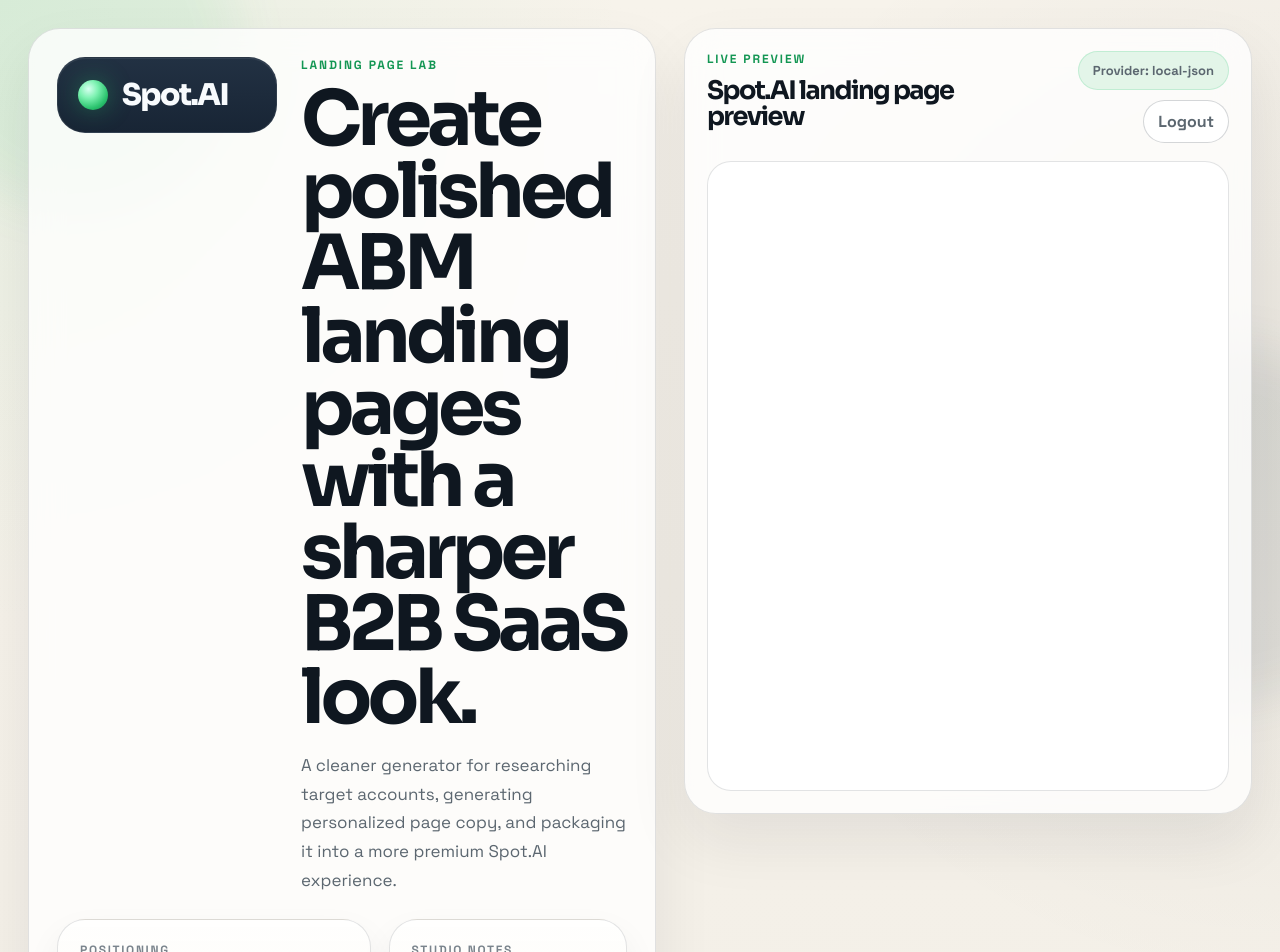
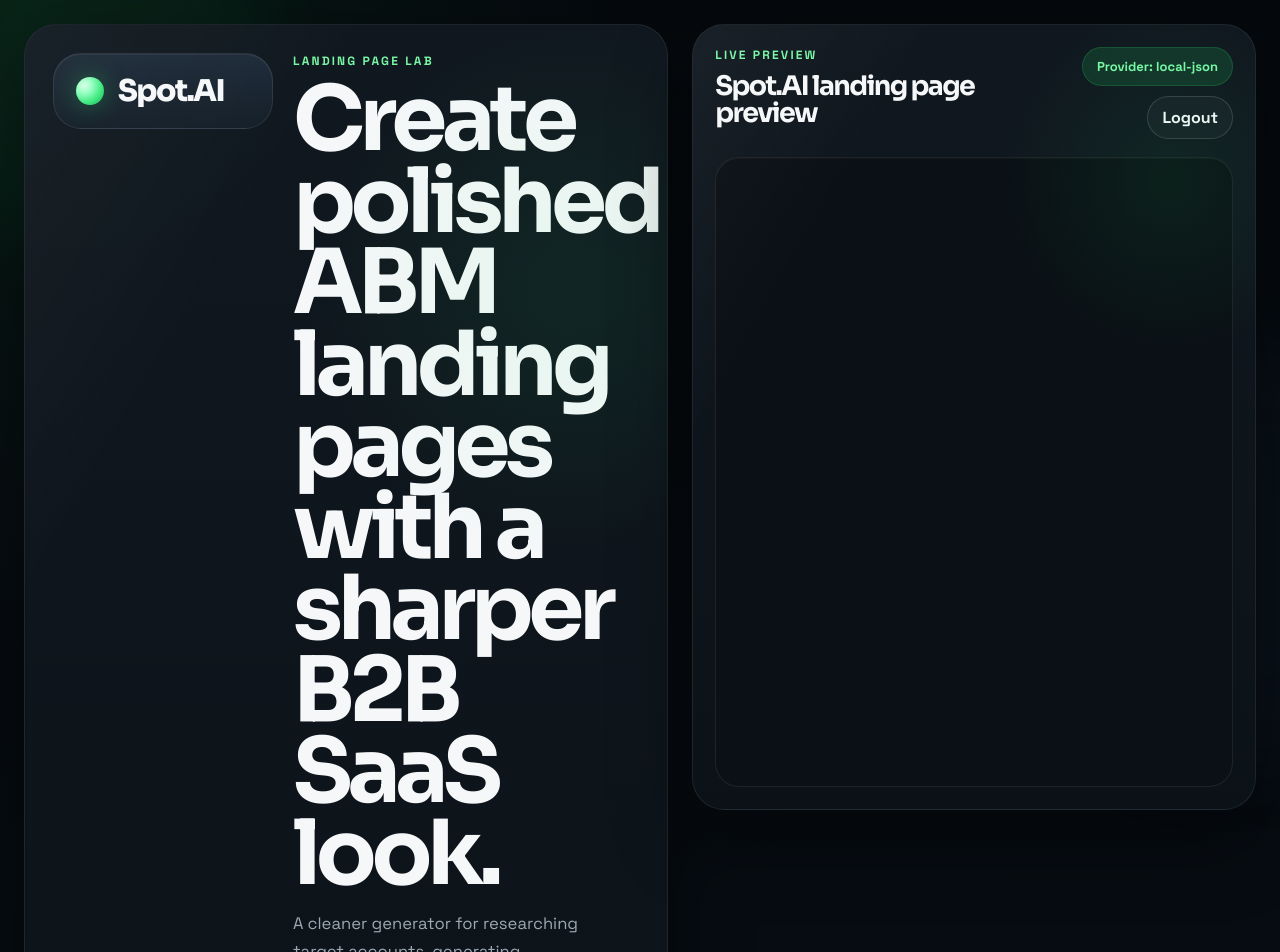
Before and after one commit to vaankit/LandingPageABM, a website: page public/index.html in a window 1280 px wide. Shown: the top 952 px of the page. Drawn offline with Linux system fonts and the light colour scheme; no server answers.

Commit message:
Align app shell with darker HackerRank-inspired theme

```diff
--- a/public/styles.css
+++ b/public/styles.css
@@ -1,19 +1,20 @@
 :root {
-  --bg: #f2efe8;
-  --bg-soft: #ece7de;
-  --surface: rgba(255, 255, 255, 0.78);
-  --surface-strong: #ffffff;
-  --surface-dark: #182028;
-  --line: rgba(21, 31, 39, 0.12);
-  --line-strong: rgba(21, 31, 39, 0.18);
-  --text: #0f1720;
-  --text-soft: #5c6770;
-  --text-faint: #7a848c;
-  --accent: #2ac26d;
-  --accent-deep: #139653;
-  --accent-soft: rgba(42, 194, 109, 0.12);
-  --shadow-lg: 0 28px 60px rgba(23, 30, 38, 0.08);
-  --shadow-md: 0 16px 36px rgba(23, 30, 38, 0.06);
+  --page-bg: #060b10;
+  --page-bg-soft: #0b1218;
+  --surface: #0f171f;
+  --surface-2: #111c25;
+  --surface-3: #15212b;
+  --surface-glass: rgba(18, 27, 35, 0.88);
+  --line: rgba(255, 255, 255, 0.08);
+  --line-strong: rgba(255, 255, 255, 0.14);
+  --text: #f5f7f9;
+  --text-soft: #9ca8b3;
+  --text-faint: #6d7882;
+  --accent: #27e36a;
+  --accent-bright: #79f7a5;
+  --accent-soft: rgba(39, 227, 106, 0.14);
+  --shadow-lg: 0 28px 80px rgba(0, 0, 0, 0.42);
+  --shadow-md: 0 18px 40px rgba(0, 0, 0, 0.26);
   --radius-xl: 32px;
   --radius-lg: 24px;
   --radius-md: 18px;
@@ -33,9 +34,9 @@ body {
   font-family: "Space Grotesk", system-ui, sans-serif;
   color: var(--text);
   background:
-    radial-gradient(circle at top left, rgba(42, 194, 109, 0.08), transparent 26%),
-    radial-gradient(circle at right 20%, rgba(15, 23, 32, 0.06), transparent 28%),
-    linear-gradient(180deg, #f7f3eb 0%, #f0ece4 100%);
+    radial-gradient(circle at top left, rgba(39, 227, 106, 0.08), transparent 24%),
+    radial-gradient(circle at bottom right, rgba(121, 247, 165, 0.05), transparent 18%),
+    linear-gradient(180deg, #05090d 0%, #091017 100%);
 }
 
 img,
@@ -64,33 +65,34 @@ input {
 .ambient {
   position: absolute;
   border-radius: 999px;
-  filter: blur(24px);
+  filter: blur(42px);
+  opacity: 0.5;
 }
 
 .ambient-a {
-  width: 320px;
-  height: 320px;
-  top: -110px;
+  width: 360px;
+  height: 360px;
+  top: -100px;
   left: -80px;
-  background: rgba(42, 194, 109, 0.08);
+  background: rgba(39, 227, 106, 0.11);
 }
 
 .ambient-b {
-  width: 360px;
-  height: 360px;
-  right: -120px;
-  bottom: 12%;
-  background: rgba(31, 53, 69, 0.08);
+  width: 420px;
+  height: 420px;
+  right: -150px;
+  bottom: 5%;
+  background: rgba(33, 64, 92, 0.22);
 }
 
 .workspace {
   position: relative;
   z-index: 1;
   display: grid;
-  grid-template-columns: minmax(0, 1.05fr) minmax(420px, 0.95fr);
-  gap: 28px;
-  padding: 28px;
-  align-items: start;
+  grid-template-columns: minmax(0, 0.96fr) minmax(420px, 0.84fr);
+  gap: 24px;
+  min-height: 100vh;
+  padding: 24px;
 }
 
 .content-column,
@@ -103,11 +105,24 @@ input {
 .status-card,
 .research-card,
 .preview-card {
+  position: relative;
+  overflow: hidden;
   border: 1px solid var(--line);
   border-radius: var(--radius-xl);
-  background: var(--surface);
-  backdrop-filter: blur(16px);
+  background:
+    linear-gradient(180deg, rgba(17, 25, 33, 0.96), rgba(11, 18, 24, 0.98));
   box-shadow: var(--shadow-lg);
+}
+
+.hero-card::before,
+.preview-card::before {
+  content: "";
+  position: absolute;
+  inset: 0;
+  background:
+    linear-gradient(120deg, rgba(255, 255, 255, 0.04), transparent 24%),
+    radial-gradient(circle at 85% 20%, rgba(39, 227, 106, 0.08), transparent 22%);
+  pointer-events: none;
 }
 
 .hero-card {
@@ -116,8 +131,8 @@ input {
 
 .hero-top {
   display: grid;
-  grid-template-columns: minmax(180px, 220px) minmax(0, 1fr);
-  gap: 24px;
+  grid-template-columns: 220px minmax(0, 1fr);
+  gap: 20px;
   align-items: start;
 }
 
@@ -125,19 +140,21 @@ input {
   display: inline-flex;
   align-items: center;
   gap: 14px;
-  padding: 18px 20px;
+  min-height: 68px;
+  padding: 18px 22px;
   border-radius: 28px;
-  background: linear-gradient(180deg, #223143 0%, #182535 100%);
-  border: 1px solid rgba(255, 255, 255, 0.08);
-  box-shadow: inset 0 1px 0 rgba(255, 255, 255, 0.08);
+  background:
+    linear-gradient(180deg, rgba(31, 44, 58, 0.96), rgba(20, 31, 41, 0.98));
+  border: 1px solid rgba(255, 255, 255, 0.09);
+  box-shadow: inset 0 1px 0 rgba(255, 255, 255, 0.05);
 }
 
 .brand-dot {
-  width: 30px;
-  height: 30px;
+  width: 28px;
+  height: 28px;
   border-radius: 50%;
-  background: radial-gradient(circle at 35% 30%, #d7fff0 0%, #7ef2b2 32%, #2ac26d 68%, #138048 100%);
-  box-shadow: 0 0 24px rgba(42, 194, 109, 0.38);
+  background: radial-gradient(circle at 30% 30%, #d9ffe8 0%, #96ffc1 28%, #3bea7c 62%, #1ba653 100%);
+  box-shadow: 0 0 24px rgba(39, 227, 106, 0.36);
 }
 
 .brand-type {
@@ -145,16 +162,16 @@ input {
   font-size: 30px;
   font-weight: 800;
   letter-spacing: -0.05em;
-  color: #f8fbfd;
+  color: var(--text);
 }
 
 .eyebrow {
   margin: 0 0 10px;
   font-size: 12px;
   font-weight: 800;
-  letter-spacing: 0.16em;
+  letter-spacing: 0.18em;
   text-transform: uppercase;
-  color: var(--accent-deep);
+  color: var(--accent-bright);
 }
 
 .hero-kicker h1,
@@ -169,59 +186,50 @@ input {
 }
 
 .hero-kicker h1 {
-  max-width: 12ch;
-  font-size: clamp(3rem, 6vw, 4.75rem);
-  line-height: 0.95;
-}
-
-.hero-copy,
-.section-copy,
-.metric-list,
-.status-card p,
-.research-card p,
-.service-option p,
-.provider-pill,
-.logout-button {
-  color: var(--text-soft);
+  max-width: 9.2ch;
+  font-size: clamp(3.2rem, 7vw, 5.6rem);
+  line-height: 0.91;
+  text-wrap: balance;
 }
 
 .hero-copy {
-  max-width: 34ch;
-  margin: 18px 0 0;
-  font-size: 1.06rem;
+  max-width: 30ch;
+  margin: 16px 0 0;
+  color: var(--text-soft);
+  font-size: 1.04rem;
   line-height: 1.7;
 }
 
 .hero-metrics {
   display: grid;
-  grid-template-columns: 1.25fr 0.95fr;
-  gap: 18px;
-  margin-top: 24px;
+  grid-template-columns: 1.1fr 0.9fr;
+  gap: 16px;
+  margin-top: 22px;
 }
 
 .metric-card {
-  min-width: 0;
   padding: 22px;
   border-radius: 28px;
   border: 1px solid var(--line);
-  background: linear-gradient(180deg, rgba(255, 255, 255, 0.82), rgba(247, 243, 235, 0.88));
+  background:
+    linear-gradient(180deg, rgba(16, 25, 33, 0.96), rgba(14, 21, 28, 0.98));
   box-shadow: var(--shadow-md);
 }
 
 .metric-label {
   margin: 0 0 12px;
+  color: var(--text-faint);
   font-size: 12px;
   font-weight: 800;
-  letter-spacing: 0.14em;
+  letter-spacing: 0.16em;
   text-transform: uppercase;
-  color: var(--text-faint);
 }
 
 .metric-card strong {
   display: block;
-  font-size: clamp(1.4rem, 2vw, 2.35rem);
+  max-width: 13ch;
+  font-size: clamp(1.55rem, 2.4vw, 2.5rem);
   line-height: 1.02;
-  max-width: 14ch;
 }
 
 .metric-list {
@@ -229,29 +237,31 @@ input {
   padding-left: 18px;
   display: grid;
   gap: 10px;
-  line-height: 1.5;
+  color: var(--text-soft);
+  line-height: 1.55;
 }
 
 .builder-card {
-  margin-top: 24px;
+  margin-top: 22px;
   padding: 28px;
 }
 
 .section-heading {
   display: grid;
   grid-template-columns: 1fr minmax(220px, 320px);
-  gap: 20px;
+  gap: 18px;
   align-items: end;
   margin-bottom: 22px;
 }
 
 .section-heading h2 {
-  font-size: clamp(2rem, 3vw, 2.8rem);
-  line-height: 1;
+  font-size: clamp(2rem, 3vw, 3rem);
+  line-height: 0.95;
 }
 
 .section-copy {
   margin: 0;
+  color: var(--text-soft);
   line-height: 1.7;
 }
 
@@ -263,7 +273,7 @@ input {
 .field-row {
   display: grid;
   grid-template-columns: repeat(2, minmax(0, 1fr));
-  gap: 16px;
+  gap: 14px;
 }
 
 .field {
@@ -283,19 +293,19 @@ input {
   padding: 15px 16px;
   border-radius: var(--radius-md);
   border: 1px solid var(--line-strong);
-  background: rgba(255, 255, 255, 0.72);
+  background: rgba(21, 33, 43, 0.96);
   color: var(--text);
   outline: none;
   transition: border-color 160ms ease, box-shadow 160ms ease, transform 160ms ease;
 }
 
 .field input::placeholder {
-  color: #98a1a8;
+  color: #70808d;
 }
 
 .field input:focus {
-  border-color: rgba(42, 194, 109, 0.6);
-  box-shadow: 0 0 0 4px rgba(42, 194, 109, 0.12);
+  border-color: rgba(39, 227, 106, 0.54);
+  box-shadow: 0 0 0 4px rgba(39, 227, 106, 0.12);
   transform: translateY(-1px);
 }
 
@@ -319,13 +329,14 @@ input {
   padding: 16px;
   border-radius: 22px;
   border: 1px solid var(--line);
-  background: rgba(255, 255, 255, 0.76);
+  background:
+    linear-gradient(180deg, rgba(20, 31, 41, 0.94), rgba(15, 23, 31, 0.98));
   transition: transform 160ms ease, border-color 160ms ease, box-shadow 160ms ease;
 }
 
 .service-option:hover {
   transform: translateY(-2px);
-  border-color: rgba(42, 194, 109, 0.28);
+  border-color: rgba(39, 227, 106, 0.24);
   box-shadow: var(--shadow-md);
 }
 
@@ -342,8 +353,9 @@ input {
 
 .service-option p {
   margin: 0;
+  color: var(--text-soft);
   font-size: 14px;
-  line-height: 1.5;
+  line-height: 1.55;
 }
 
 .actions {
@@ -358,7 +370,7 @@ input {
   border-radius: 999px;
   font-weight: 800;
   cursor: pointer;
-  transition: transform 160ms ease, box-shadow 160ms ease, background 160ms ease;
+  transition: transform 160ms ease, box-shadow 160ms ease, border-color 160ms ease;
 }
 
 .primary-button,
@@ -368,14 +380,14 @@ input {
 }
 
 .primary-button {
-  color: #09140c;
-  background: linear-gradient(180deg, #43d882 0%, #21be68 100%);
-  box-shadow: 0 14px 30px rgba(42, 194, 109, 0.22);
+  color: #07100a;
+  background: linear-gradient(180deg, #4df18c 0%, #27e36a 100%);
+  box-shadow: 0 16px 32px rgba(39, 227, 106, 0.24);
 }
 
 .secondary-button {
   color: var(--text);
-  background: rgba(255, 255, 255, 0.86);
+  background: rgba(255, 255, 255, 0.04);
   border: 1px solid var(--line-strong);
 }
 
@@ -387,9 +399,9 @@ input {
 
 .insight-grid {
   display: grid;
-  grid-template-columns: minmax(260px, 0.72fr) minmax(0, 1fr);
+  grid-template-columns: minmax(260px, 0.7fr) minmax(0, 1fr);
   gap: 20px;
-  margin-top: 24px;
+  margin-top: 22px;
 }
 
 .status-card,
@@ -400,13 +412,14 @@ input {
 .status-card h2,
 .research-card h2,
 .preview-header h2 {
-  font-size: clamp(1.5rem, 2vw, 2rem);
-  line-height: 1.02;
+  font-size: clamp(1.55rem, 2.1vw, 2.1rem);
+  line-height: 1;
 }
 
 .status-card p,
 .research-card p {
   margin: 10px 0 0;
+  color: var(--text-soft);
   line-height: 1.65;
 }
 
@@ -422,26 +435,29 @@ input {
   margin: 18px 0 0;
   padding: 14px;
   border-radius: 18px;
-  background: #151c22;
-  color: #e8f0f4;
+  background: #071016;
+  border: 1px solid var(--line);
+  color: #dce6ec;
   overflow: auto;
   font-size: 12px;
 }
 
 .preview-column {
   position: sticky;
-  top: 28px;
+  top: 24px;
+  align-self: start;
 }
 
 .preview-card {
   padding: 22px;
+  min-height: calc(100vh - 48px);
 }
 
 .preview-header {
   display: flex;
   justify-content: space-between;
+  align-items: flex-start;
   gap: 16px;
-  align-items: flex-start;
   margin-bottom: 18px;
 }
 
@@ -458,8 +474,9 @@ input {
   align-items: center;
   padding: 10px 14px;
   border-radius: 999px;
-  border: 1px solid rgba(42, 194, 109, 0.18);
+  border: 1px solid rgba(39, 227, 106, 0.18);
   background: var(--accent-soft);
+  color: var(--accent-bright);
   font-size: 13px;
   font-weight: 700;
 }
@@ -467,7 +484,8 @@ input {
 .logout-button {
   border: 1px solid var(--line-strong);
   padding: 10px 14px;
-  background: rgba(255, 255, 255, 0.88);
+  color: var(--text);
+  background: rgba(255, 255, 255, 0.03);
 }
 
 #preview-frame {
@@ -475,11 +493,11 @@ input {
   min-height: calc(100vh - 170px);
   border: 1px solid var(--line);
   border-radius: 24px;
-  background: #fff;
-  box-shadow: inset 0 1px 0 rgba(255, 255, 255, 0.6);
+  background: #0a1015;
+  box-shadow: inset 0 1px 0 rgba(255, 255, 255, 0.03);
 }
 
-@media (max-width: 1200px) {
+@media (max-width: 1260px) {
   .workspace {
     grid-template-columns: 1fr;
   }
@@ -488,15 +506,19 @@ input {
     position: static;
   }
 
+  .preview-card {
+    min-height: auto;
+  }
+
   #preview-frame {
-    min-height: 720px;
+    min-height: 780px;
   }
 }
 
 @media (max-width: 820px) {
   .workspace {
-    padding: 18px;
-    gap: 20px;
+    padding: 16px;
+    gap: 18px;
   }
 
   .hero-card,
@@ -527,9 +549,11 @@ input {
 
   .hero-kicker h1 {
     max-width: none;
-    font-size: clamp(2.5rem, 14vw, 4rem);
+    font-size: clamp(2.4rem, 14vw, 4rem);
   }
 
+  .hero-copy,
+  .section-copy,
   .metric-card strong {
     max-width: none;
   }
```
